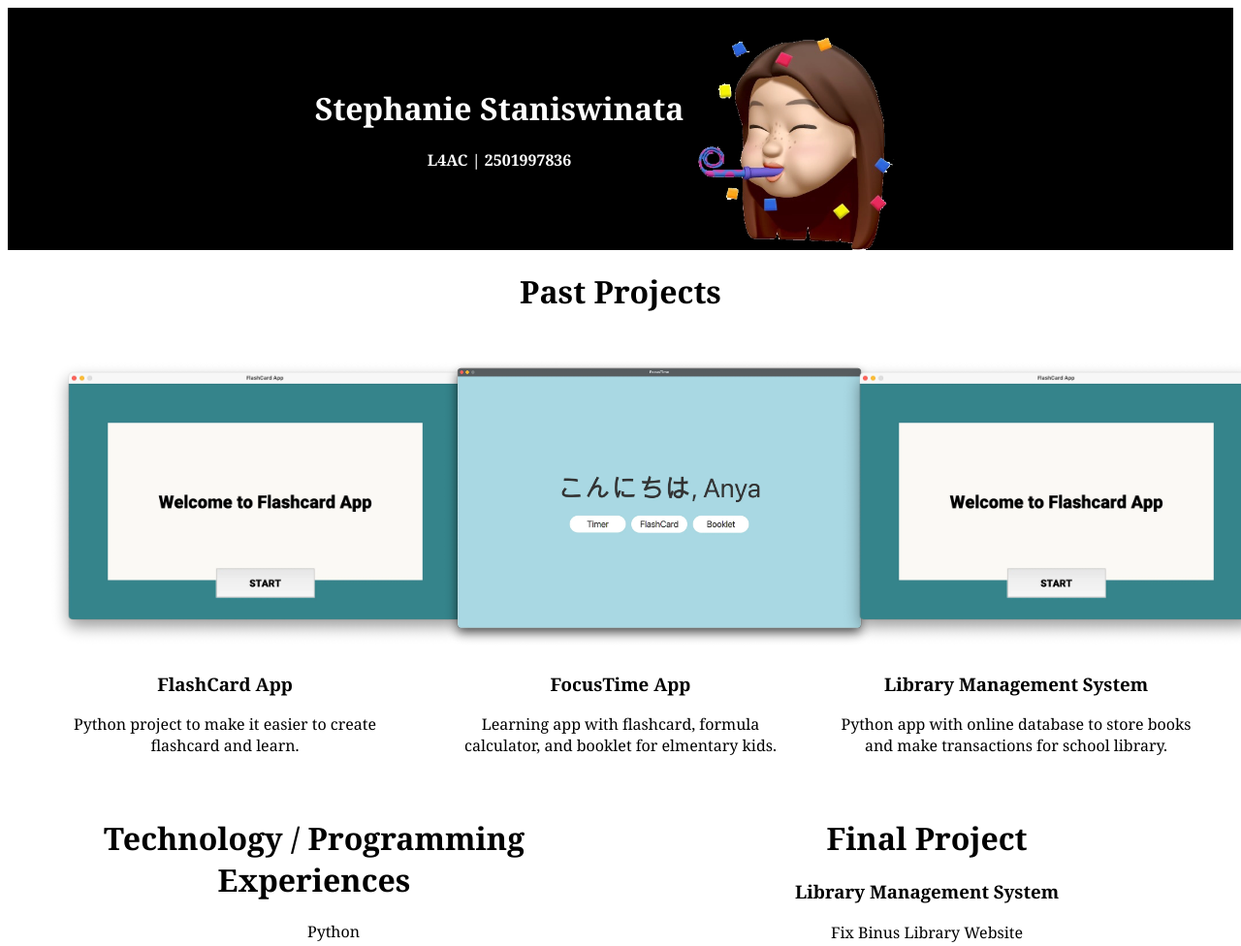
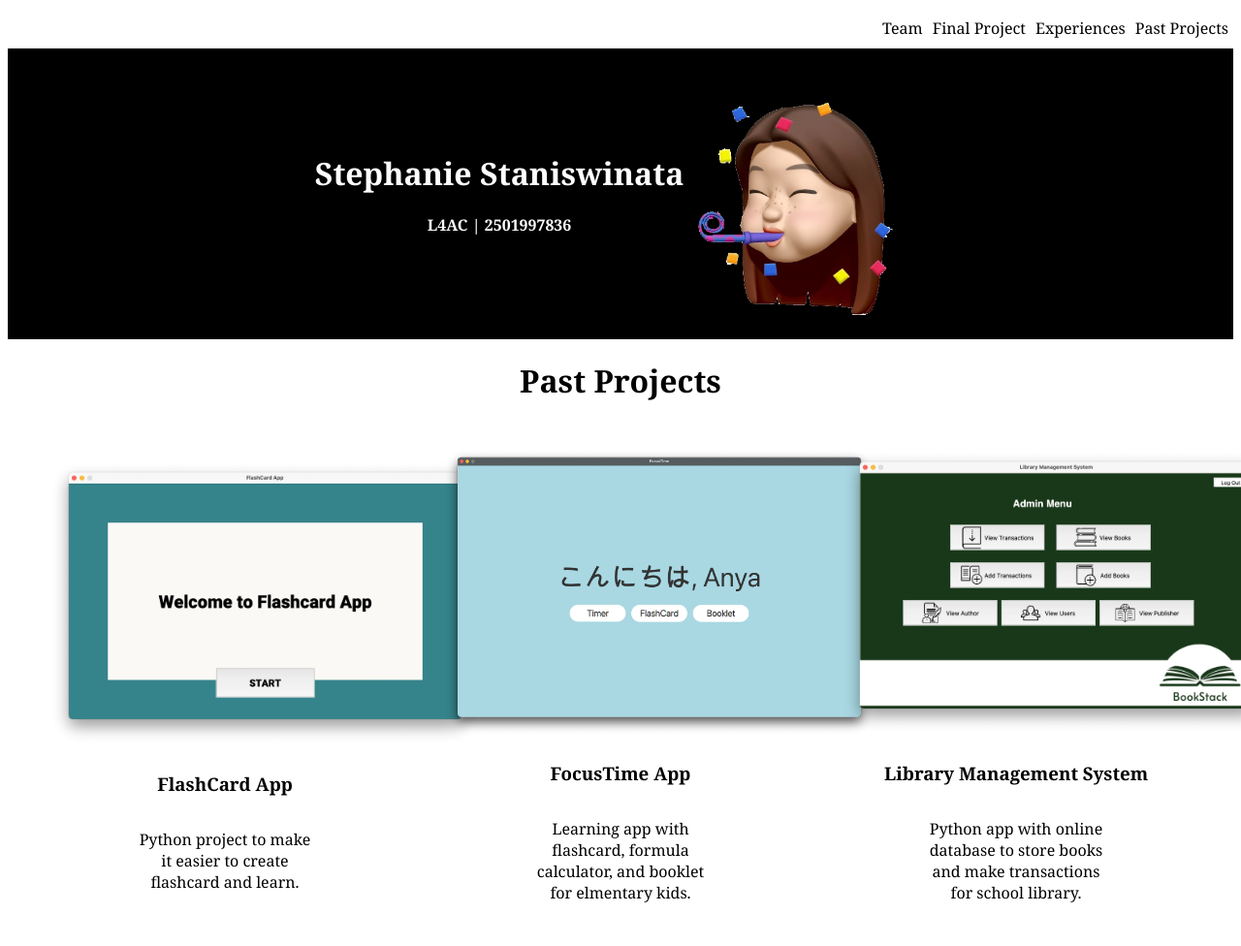
Before and after one commit to steph45607/WADS_SimplePortfolio, a plain HTML site: page index.html in a window 1280 px wide. Shown: the top 976 px of the page at 97% size. Drawn offline with Linux system fonts and the light colour scheme.

Commit message:
added js

```diff
--- a/index.html
+++ b/index.html
@@ -7,11 +7,19 @@
     <meta name="viewport" content="width=device-width, initial-scale=1.0">
     <title>Stephanie</title>
     <link rel="stylesheet" href="style.css">
+    <script src="script.js"></script>
+
 </head>
 
+
 <body>
-    <nav></nav>
-    <div class="center"></div>
+
+    <div class="header" id="headerJS">
+        <a href="#past_projects">Past Projects</a>
+        <a href="#tech">Experiences</a>
+        <a href="#final_project">Final Project</a>
+        <a href="#team">Team</a>
+    </div>
     <div id="name">
         <div id="name_container">
             <h1>Stephanie Staniswinata</h1>
@@ -23,19 +31,19 @@
         <h1>Past Projects</h1>
         <div id="projects">
             <div class="project">
-                <img class="project_pict" src="images/flashcard.webp" alt="">
+                <a target="_blank" href="https://github.com/steph45607/Steph_Flashcards"> <img class="project_pict" src="images/flashcard.webp" alt=""></a>
                 <h3>FlashCard App</h3>
-                <p>Python project to make it easier to create flashcard and learn.</p>
+                <p class="desc">Python project to make it easier to create flashcard and learn.</p>
             </div>
             <div class="project">
-                <img class="project_pict" src="images/focustime.webp" alt="">
+                <a target="_blank" href="https://github.com/steph45607/Steph_FocusTime"><img class="project_pict" src="images/focustime.webp" alt=""></a>
                 <h3>FocusTime App</h3>
-                <p>Learning app with flashcard, formula calculator, and booklet for elmentary kids.</p>
+                <p class="desc">Learning app with flashcard, formula calculator, and booklet for elmentary kids.</p>
             </div>
             <div class="project">
-                <img class="project_pict" src="images/flashcard.webp" alt="">
+                <a target="_blank" href="https://github.com/steph45607/DB_FinalProject"><img class="project_pict" src="images/database.webp" alt=""></a>
                 <h3>Library Management System</h3>
-                <p>Python app with online database to store books and make transactions for school library.</p>
+                <p class="desc">Python app with online database to store books and make transactions for school library.</p>
             </div>
         </div>
     </div>
@@ -58,7 +66,7 @@
             <h1>Final Project</h1>
             <div>
                 <h3>Library Management System</h3>
-                <p>Fix Binus Library Website</p>
+                <p class="desc">We want to upgrade Binus's <a href="http://library.binus.ac.id/">libary website</a>. So it will be more modern and aesthetically pleasing. And we want to make it faster</p>
             </div>
         </div>
     </div>
@@ -67,15 +75,39 @@
         <h1>Team</h1>
         <div id="people">
             <div class="person">
-                <h3>Edward Alvin</h3>
+                <a target="_blank" href="https://github.com/fl-sll">
+                    <h3>Edward Alvin</h3>
+                </a>
                 <p>2501963141</p>
             </div>
             <div class="person">
-                <h3>Wilbert Wirawan</h3>
+                <a target="_blank" href="https://github.com/rktify">
+                    <h3>Wilbert Wirawan</h3>
+                </a>
                 <p>2501963186</p>
             </div>
         </div>
     </div>
 </body>
+<script>
+    window.onscroll = function() {
+        myFunction()
+    };
+
+    // Get the header
+    var header = document.getElementById("headerJS");
+
+    // Get the offset position of the navbar
+    var sticky = header.offsetTop;
+
+    // Add the sticky class to the header when you reach its scroll position. Remove "sticky" when you leave the scroll position
+    function myFunction() {
+        if (window.pageYOffset > sticky) {
+            header.classList.add("sticky");
+        } else {
+            header.classList.remove("sticky");
+        }
+    }
+</script>
 
 </html>
--- a/script.js
+++ b/script.js
@@ -0,0 +1,16 @@
+window.onscroll = function() { myFunction() };
+
+// Get the header
+var header = document.getElementById("headerJS");
+
+// Get the offset position of the navbar
+var sticky = header.offsetTop;
+
+// Add the sticky class to the header when you reach its scroll position. Remove "sticky" when you leave the scroll position
+function myFunction() {
+    if (window.pageYOffset > sticky) {
+        header.classList.add("sticky");
+    } else {
+        header.classList.remove("sticky");
+    }
+}
--- a/style.css
+++ b/style.css
@@ -9,6 +9,7 @@ html {
     align-items: center;
     flex-direction: row;
     justify-content: center;
+    height: 300px;
 }
 
 #name_container {
@@ -18,7 +19,7 @@ html {
 
 .center {
     display: block;
-    align-items: cet;
+    align-items: center;
 }
 
 #anya_pic {
@@ -68,3 +69,37 @@ li {
     flex-direction: row;
     justify-content: space-evenly;
 }
+
+.desc {
+    width: 50%;
+    display: inline-block;
+}
+
+.person {
+    text-align: center;
+}
+
+#team {
+    text-align: center;
+}
+
+.header {
+    overflow: hidden;
+    z-index: 2;
+    background-color: white;
+}
+
+.header a {
+    float: right;
+    color: black;
+    text-align: center;
+    text-decoration: none;
+    padding: 10px 5px;
+}
+
+.sticky {
+    position: fixed;
+    top: 0;
+    width: 100%;
+    z-index: 1;
+}
```
